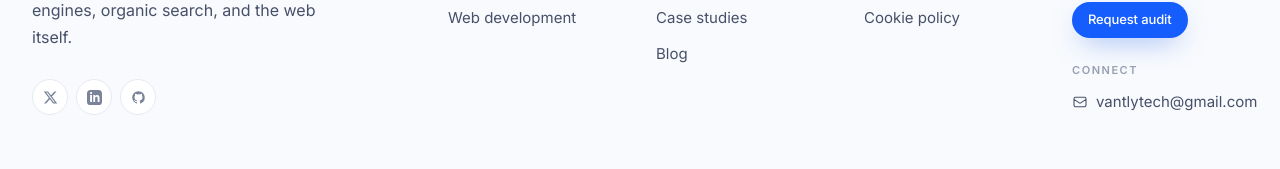
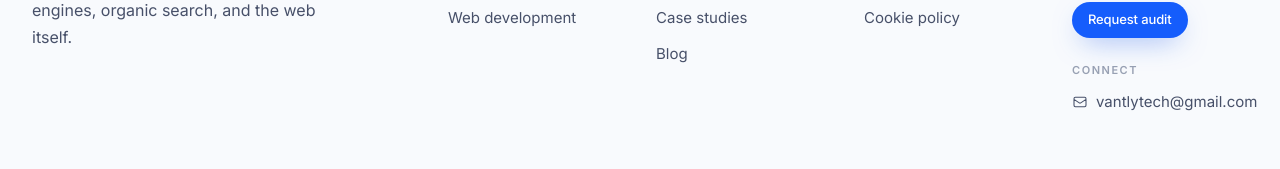
Before and after one commit to vantlytech/vantly, a Next.js app in the folder frontend/: page / in a window 1280 px wide. Shown: the part 6707-6876 px from the top of the page. Built offline with nearby package versions, Linux system fonts and the light colour scheme; no server answers.

Commit message:
Remove social icons from footer

```diff
--- a/frontend/src/components/layout/Footer.tsx
+++ b/frontend/src/components/layout/Footer.tsx
@@ -30,23 +30,7 @@
   },
 ];
 
-const socialLinks = [
-  {
-    name: 'X',
-    href: 'https://twitter.com',
-    path: 'M18.244 2.25h3.308l-7.227 8.26 8.502 11.24H16.17l-5.214-6.817L4.99 21.75H1.68l7.73-8.835L1.254 2.25H8.08l4.713 6.231zm-1.161 17.52h1.833L7.084 4.126H5.117z',
-  },
-  {
-    name: 'LinkedIn',
-    href: 'https://linkedin.com',
-    path: 'M19 0h-14c-2.761 0-5 2.239-5 5v14c0 2.761 2.239 5 5 5h14c2.762 0 5-2.239 5-5v-14c0-2.761-2.238-5-5-5zm-11 19h-3v-11h3v11zm-1.5-12.268c-.966 0-1.75-.79-1.75-1.764s.784-1.764 1.75-1.764 1.75.79 1.75 1.764-.783 1.764-1.75 1.764zm13.5 12.268h-3v-5.604c0-3.368-4-3.113-4 0v5.604h-3v-11h3v1.765c1.396-2.586 7-2.777 7 2.476v6.759z',
-  },
-  {
-    name: 'GitHub',
-    href: 'https://github.com',
-    path: 'M12 2C6.477 2 2 6.484 2 12.017c0 4.425 2.865 8.18 6.839 9.504.5.092.682-.217.682-.483 0-.237-.008-.868-.013-1.703-2.782.605-3.369-1.343-3.369-1.343-.454-1.158-1.11-1.466-1.11-1.466-.908-.62.069-.608.069-.608 1.003.07 1.531 1.032 1.531 1.032.892 1.53 2.341 1.088 2.91.832.092-.647.35-1.088.636-1.338-2.22-.253-4.555-1.113-4.555-4.951 0-1.093.39-1.988 1.029-2.688-.103-.253-.446-1.272.098-2.65 0 0 .84-.27 2.75 1.026A9.564 9.564 0 0112 6.844c.85.004 1.705.115 2.504.337 1.909-1.296 2.747-1.027 2.747-1.027.546 1.379.202 2.398.1 2.651.64.7 1.028 1.595 1.028 2.688 0 3.848-2.339 4.695-4.566 4.943.359.309.678.92.678 1.855 0 1.338-.012 2.419-.012 2.747 0 .268.18.58.688.482A10.019 10.019 0 0022 12.017C22 6.484 17.522 2 12 2z',
-  },
-];
+
 
 export function Footer() {
   return (
@@ -60,22 +44,7 @@
               engines, organic search, and the web itself.
             </p>
 
-            <div className="mt-7 flex items-center gap-2">
-              {socialLinks.map((social) => (
-                <a
-                  key={social.name}
-                  href={social.href}
-                  target="_blank"
-                  rel="noopener noreferrer"
-                  aria-label={social.name}
-                  className="inline-flex h-9 w-9 items-center justify-center rounded-full border border-[#e6eaf2] bg-white text-[#7a8399] transition-all duration-300 hover:-translate-y-0.5 hover:border-blue-200 hover:text-blue-600 hover:shadow-[0_8px_18px_-10px_rgba(11,18,32,0.3)]"
-                >
-                  <svg className="h-[0.9375rem] w-[0.9375rem]" fill="currentColor" viewBox="0 0 24 24" aria-hidden="true">
-                    <path d={social.path} />
-                  </svg>
-                </a>
-              ))}
-            </div>
+
           </div>
 
           {footerLinks.map((group) => (
```
